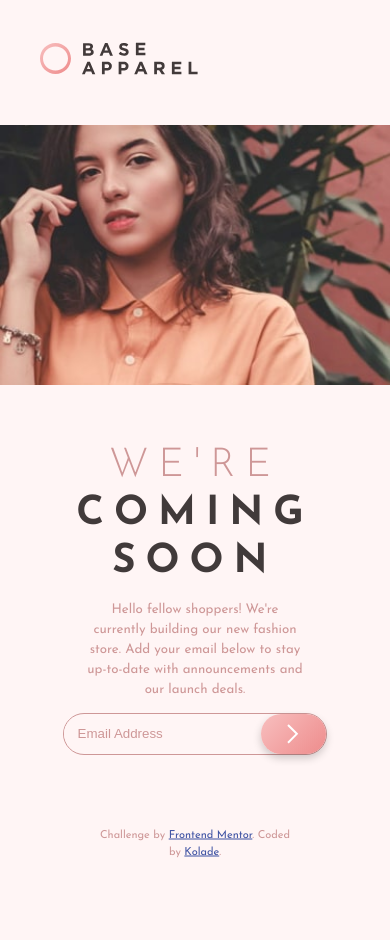
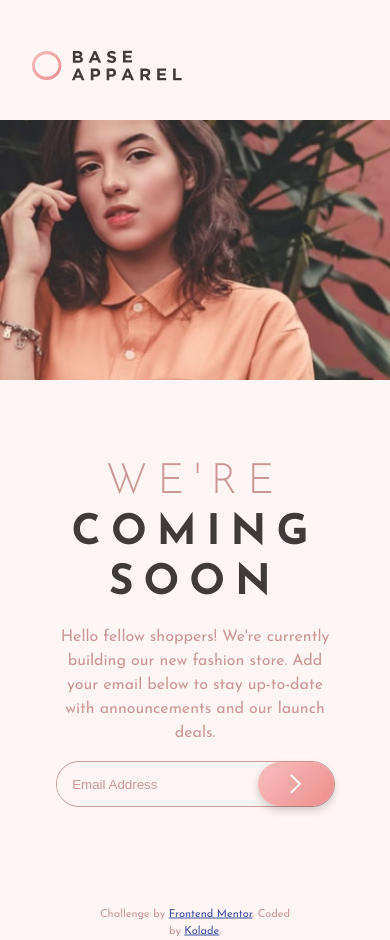
Before and after one commit to kollyaz/Base-Apparel-coming-soon-page, a plain HTML site: page index.html in a window 390 px wide. Before the commit the page ends 861 px from the top, so only its background shows below. Drawn offline with Linux system fonts and the light colour scheme.

Commit message:
Add files via upload

```diff
--- a/index.html
+++ b/index.html
@@ -274,15 +274,15 @@
       }
       @media (max-width: 44em) {
         html {
-          font-size: 50%;
+          font-size: 62.5%;
         }
         body {
           background-color: hsl(0, 100%, 98%);
           background-image: none;
-          padding-top: 80rem;
+          padding-top: 55rem;
         }
         h1 {
-          font-size: 4.8rem;
+          font-size: 4.2rem;
         }
         main {
           height: auto;
@@ -291,25 +291,27 @@
           flex-direction: column;
           align-items: center;
           justify-content: center;
-          padding: 0 4.8rem 0 4.8rem;
+          padding: 0;
         }
         input {
           width: auto;
         }
+
         h1,
         .email-input,
         .email-input-error {
           align-self: auto;
         }
         .logo {
-          left: 4.8rem;
+          width: 15rem;
+          left: 3.2rem;
         }
         .left-side {
           text-align: center;
           padding: 0;
         }
         .hero-mobile {
-          top: 15rem;
+          top: 12rem;
           display: block;
 
           width: 100%;
@@ -327,41 +329,54 @@
         }
       }
       @media (max-width: 36em) {
-        html {
-          font-size: 52%;
-        }
-        body {
-          padding-top: 60rem;
-        }
-      }
-      @media (max-width: 30em) {
-        html {
-          font-size: 52%;
-        }
         body {
           padding-top: 50rem;
         }
       }
+      @media (max-width: 30em) {
+        body {
+          padding-top: 43rem;
+        }
+        /* h1 {
+          font-size: 4.8rem;
+        } */
+      }
       @media (max-width: 24em) {
-        html {
+        /* html {
           font-size: 45%;
+        } */
+        body {
+          padding-top: 38rem;
         }
-        body {
-          padding-top: 55rem;
+        .logo {
+          width: 14rem;
+        }
+        h1 {
+          font-size: 3.8rem;
+        }
+        .attribution {
+          bottom: -20rem;
         }
       }
       @media (max-width: 21em) {
-        html {
+        /* html {
           font-size: 40%;
-        }
+        } */
         body {
-          padding-top: 55rem;
+          padding-top: 34rem;
         }
         h1 {
           /* font-size: 4rem;/s */
           text-transform: uppercase;
           letter-spacing: 8px;
           color: hsl(0, 6%, 24%);
+        }
+        .logo {
+          width: 13rem;
+          top: 4rem;
+        }
+        .hero-mobile {
+          top: 10rem;
         }
       }
     </style>
@@ -422,8 +437,6 @@
       "use strict";
 
       const btn = document.querySelectorAll("button");
-      console.log(document.querySelectorAll("button"));
-      console.log(document.querySelector(".email-error"));
 
       const success = function () {
         document.querySelector(".provide").classList.add("hidden");
```
